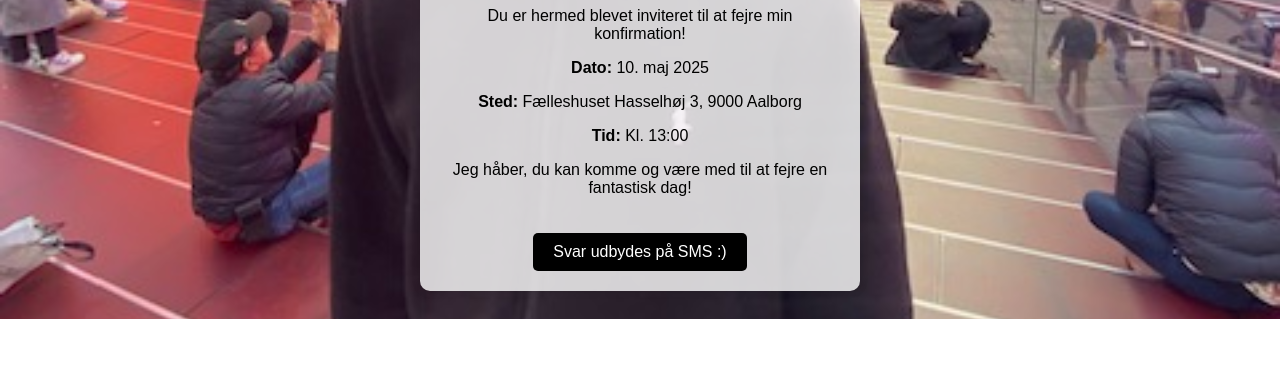
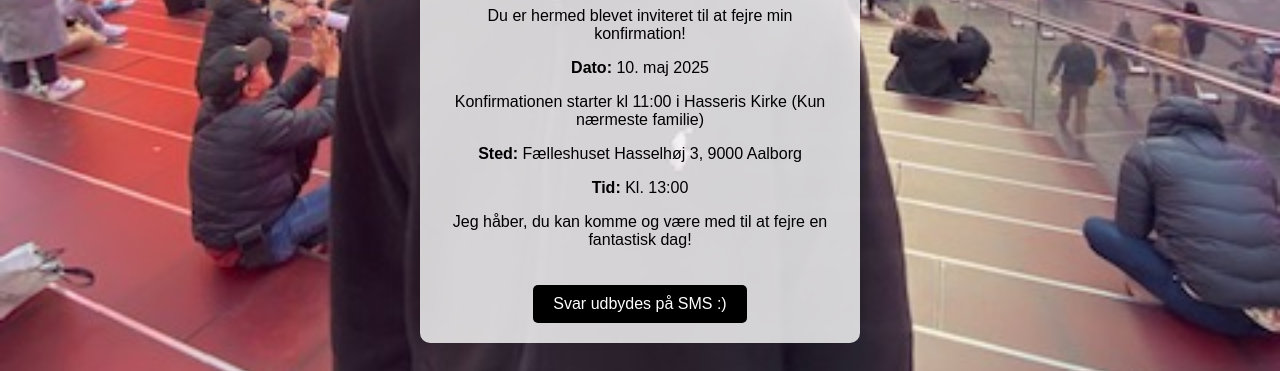
Before and after one commit to EgonEgoist/Konf, a plain HTML site: page index.html in a window 1280 px wide. Shown: the part 621-992 px from the top of the page. Before the commit the page ends 940 px from the top, so only its background shows below. Drawn offline with Linux system fonts and the light colour scheme.

Commit message:
Update index.html

```diff
--- a/index.html
+++ b/index.html
@@ -41,7 +41,7 @@
         <h1>Invitation til Konfirmation</h1>
         <p>Du er hermed blevet inviteret til at fejre min konfirmation!</p>
         <p><strong>Dato:</strong> 10. maj 2025</p>
-        <p>
+        <p>Konfirmationen starter kl 11:00 i Hasseris Kirke (Kun nærmeste familie)</p>
         <p><strong>Sted:</strong> Fælleshuset Hasselhøj 3, 9000 Aalborg</p>
         <p><strong>Tid:</strong> Kl. 13:00</p>
         <p>Jeg håber, du kan komme og være med til at fejre en fantastisk
```
